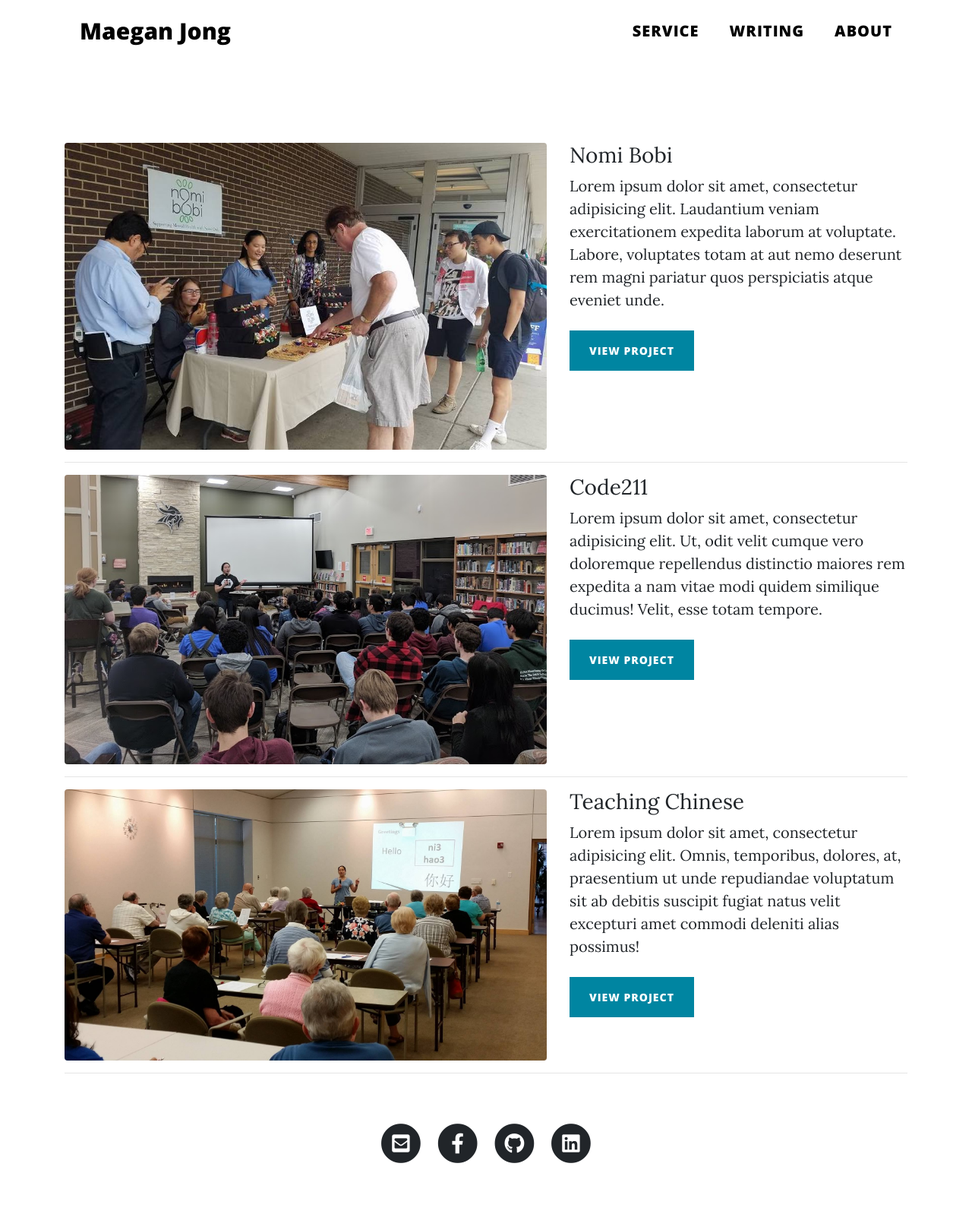
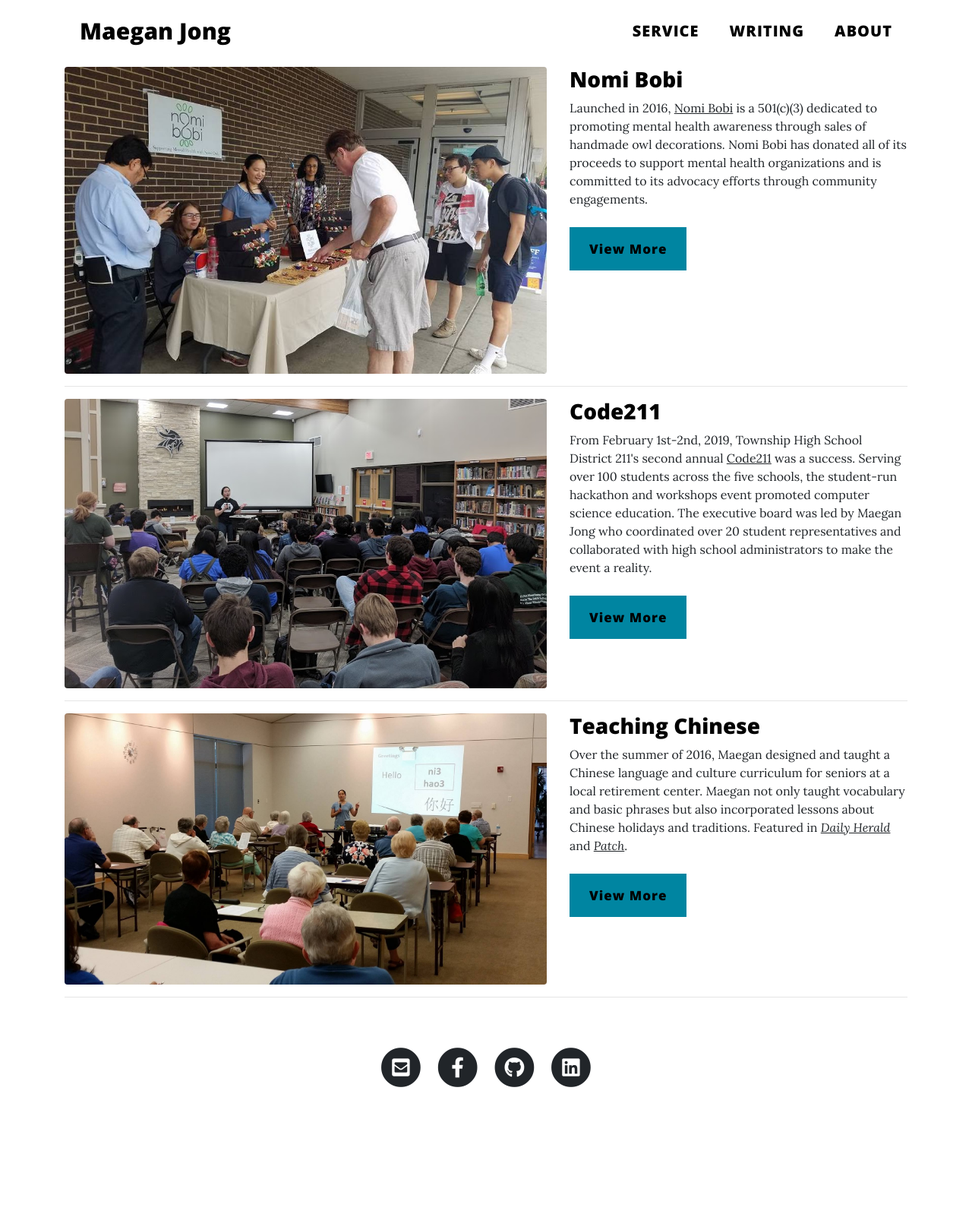
Before and after one commit to StartBootstrap/startbootstrap-clean-blog, a PHP site: page /service.html in a window 1280 px wide. Shown: the whole page at 76% size. After the commit the page ends 1431 px from the top, so only its background shows below. Run offline with PHP 8.4, Linux system fonts and the light colour scheme.

Commit message:
Service items made

```diff
--- a/css/clean-blog.css
+++ b/css/clean-blog.css
@@ -11,6 +11,7 @@
 }
 
 p {
+  font-size:.8em;
   line-height: 1.5;
   margin-bottom: 25px;
 }
@@ -24,18 +25,14 @@
 h3,
 h4,
 h5,
+h6
 {
   font-weight: 800;
   font-family: 'Open Sans', 'Helvetica Neue', Helvetica, Arial, sans-serif;
   color: #000000;
 }
 
-h6{
-  font-weight: 400;
-  font-family: 'Open Sans', 'Helvetica Neue', Helvetica, Arial, sans-serif;
-  color: #000000;
-  font-size: 85%;
-}
+
 
 a {
   color: #212529;
@@ -69,11 +66,11 @@
   border-bottom-left-radius: 5px;
 }
 
-::-moz-selection {
+/*::-moz-selection {
   color: #fff;
   background: #0085A1;
   text-shadow: none;
-}
+}*/
 
 ::selection {
   color: #fff;
@@ -81,10 +78,6 @@
   text-shadow: none;
 }
 
-img::-moz-selection {
-  color: #fff;
-  background: transparent;
-}
 
 img::selection {
   color: #fff;
@@ -208,7 +201,7 @@
 header.masthead .page-heading,
 header.masthead .post-heading,
 header.masthead .site-heading {
-  padding: 100px 0 50px;
+  padding: 50px 0 20px;
   color: black;
 }
 
@@ -216,7 +209,7 @@
   header.masthead .page-heading,
   header.masthead .post-heading,
   header.masthead .site-heading {
-    padding: 90px 0;
+    padding: 40px 0;
   }
 }
 
@@ -266,7 +259,7 @@
 }
 
 header.masthead .post-heading .meta {
-  font-size: 20px;
+  font-size: 2em;
   font-weight: 300;
   font-style: italic;
   font-family: 'Lora', 'Times New Roman', serif;
@@ -298,6 +291,7 @@
   font-size: 30px;
   margin-top: 30px;
   margin-bottom: 10px;
+  text-align: center;
 }
 
 .post-preview > a > .post-subtitle {
@@ -404,13 +398,16 @@
   text-align: center;
 }
 
+
 .btn {
-  font-size: 14px;
+
   font-weight: 800;
   padding: 15px 25px;
   letter-spacing: 1px;
-  text-transform: uppercase;
+  /*text-transform: uppercase;*/
   border-radius: 0;
+  color: #000000;
+  font-size: 85%;
   font-family: 'Open Sans', 'Helvetica Neue', Helvetica, Arial, sans-serif;
 }
 
@@ -461,4 +458,29 @@
 .text{
   margin-left: 20px;
   margin-top: 0em;
+  font-size: 1em;
 }
+
+.title{
+  font-weight: 800;
+  font-family: 'Open Sans', 'Helvetica Neue', Helvetica, Arial, sans-serif;
+  color: #000000;
+}
+
+.servicetitle{
+  font-weight: 800;
+  font-family: 'Open Sans', 'Helvetica Neue', Helvetica, Arial, sans-serif;
+  color: #000000;
+  text-align: center;
+}
+.content {
+  font-size: 20px;
+}
+
+.rightnav {
+  margin-right: 30px;
+}
+
+.leftnav {
+  margin-left: 30px;
+}
--- a/index.html
+++ b/index.html
@@ -59,7 +59,7 @@
         <div class="carousel-caption d-none d-md-block">
           <!--<h3 class="display-4"></h3>
           <p class="lead">This is a description for the first slide.</p> -->
-          <h6 href="#" class="w3-xxlarge w3-button w3-white w3-border w3-round-large">Nomi Bobi</h6>
+          <a href="nomibobi.html" class="btn w3-xxlarge w3-button w3-white w3-border w3-round-large">Nomi Bobi</a>
         </div>
       </div>
       <!-- Slide Two - Set the background image for this slide in the line below -->
@@ -67,7 +67,7 @@
         <div class="carousel-caption d-none d-md-block">
           <!--<h3 class="display-4">Code211</h3>
           <p class="lead">This is a description for the third slide.</p> -->
-          <h6 href="#" class="w3-xxlarge w3-button w3-white w3-border w3-round-large">Code211</h6>
+          <a href="code211.html" class="btn w3-xxlarge w3-button w3-white w3-border w3-round-large">Code211</a>
         </div>
       </div>
       <!-- Slide Three - Set the background image for this slide in the line below -->
@@ -75,7 +75,7 @@
         <div class="carousel-caption d-none d-md-block">
           <!--<h3 class="display-4">Teaching Chinese</h3>
           <p class="lead">This is a description for the second slide.</p> -->
-          <h6 href="#" class="w3-xxlarge w3-button w3-white w3-border w3-round-large">Teaching Chinese</h6>
+          <a href="chinese.html" class="btn w3-xxlarge w3-button w3-white w3-border w3-round-large">Teaching Chinese</a>
         </div>
       </div>
     </div>
--- a/js/script.js
+++ b/js/script.js
@@ -62,3 +62,8 @@
       '</div>'+
   '</div>'+
 '</div>';
+
+
+$(document).ready(function(){
+   $('#about').slideDown();
+});
--- a/service.html
+++ b/service.html
@@ -55,14 +55,14 @@
       <!-- Project One -->
       <div class="row">
         <div class="col-md-7">
-          <a href="#">
+          <a href="nomibobi.html">
             <img class="img-fluid rounded mb-3 mb-md-0" src="img/nb-jo.jpg" alt="Nomi Bobi">
           </a>
         </div>
         <div class="col-md-5">
-          <h3>Nomi Bobi</h3>
-          <p>Lorem ipsum dolor sit amet, consectetur adipisicing elit. Laudantium veniam exercitationem expedita laborum at voluptate. Labore, voluptates totam at aut nemo deserunt rem magni pariatur quos perspiciatis atque eveniet unde.</p>
-          <a class="btn btn-primary" href="#">View Project</a>
+          <h3 class="title">Nomi Bobi</h3>
+          <p>Launched in 2016, <a href = "https://nomibobi.com">Nomi Bobi</a> is a 501(c)(3) dedicated to promoting mental health awareness through sales of handmade owl decorations. Nomi Bobi has donated all of its proceeds to support mental health organizations and is committed to its advocacy efforts through community engagements.</p>
+          <a class="btn btn-primary" href="nomibobi.html">View More</a>
         </div>
       </div>
       <!-- /.row -->
@@ -72,14 +72,14 @@
       <!-- Project Two -->
       <div class="row">
         <div class="col-md-7">
-          <a href="#">
+          <a href="code211.html">
             <img class="img-fluid rounded mb-3 mb-md-0" src="img/c211-lg.jpg" alt="Code211">
           </a>
         </div>
         <div class="col-md-5">
-          <h3>Code211</h3>
-          <p>Lorem ipsum dolor sit amet, consectetur adipisicing elit. Ut, odit velit cumque vero doloremque repellendus distinctio maiores rem expedita a nam vitae modi quidem similique ducimus! Velit, esse totam tempore.</p>
-          <a class="btn btn-primary" href="#">View Project</a>
+          <h3 class="title">Code211</h3>
+          <p>From February 1st-2nd, 2019, Township High School District 211's second annual <a href = "https://code211.org">Code211</a> was a success. Serving over 100 students across the five schools, the student-run hackathon and workshops event promoted computer science education. The executive board was led by Maegan Jong who coordinated over 20 student representatives and collaborated with high school administrators to make the event a reality.</p>
+          <a class="btn btn-primary" href="code211.html">View More</a>
         </div>
       </div>
       <!-- /.row -->
@@ -89,14 +89,14 @@
       <!-- Project Three -->
       <div class="row">
         <div class="col-md-7">
-          <a href="#">
+          <a href="chinese.html">
             <img class="img-fluid rounded mb-3 mb-md-0" src="img/tc-lg.jpg" alt="Teaching Chinese">
           </a>
         </div>
         <div class="col-md-5">
-          <h3>Teaching Chinese</h3>
-          <p>Lorem ipsum dolor sit amet, consectetur adipisicing elit. Omnis, temporibus, dolores, at, praesentium ut unde repudiandae voluptatum sit ab debitis suscipit fugiat natus velit excepturi amet commodi deleniti alias possimus!</p>
-          <a class="btn btn-primary" href="#">View Project</a>
+          <h3 class="title">Teaching Chinese</h3>
+          <p>Over the summer of 2016, Maegan designed and taught a Chinese language and culture curriculum for seniors at a local retirement center. Maegan not only taught vocabulary and basic phrases but also incorporated lessons about Chinese holidays and traditions. Featured in <a href="https://www.dailyherald.com/article/20161010/submitted/161019910/" target = "_blank"><i>Daily Herald</i></a> and <a href="https://patch.com/illinois/arlingtonheights/amp/26716429/teaching-and-learning-at-all-ages-friendship-village-residents-learn-mandarin-from-teenage-instructo" target = "_blank"><i>Patch</i></a>.</p>
+          <a class="btn btn-primary" href="chinese.html">View More</a>
         </div>
       </div>
       <!-- /.row -->
```
Also changed, not shown: about.html (+33 -8 lines), chinese.html (added, +77 -0 lines), code211.html (added, +77 -0 lines), nomibobi.html (added, +77 -0 lines), post.html (deleted, +0 -115 lines), 1 other file.
